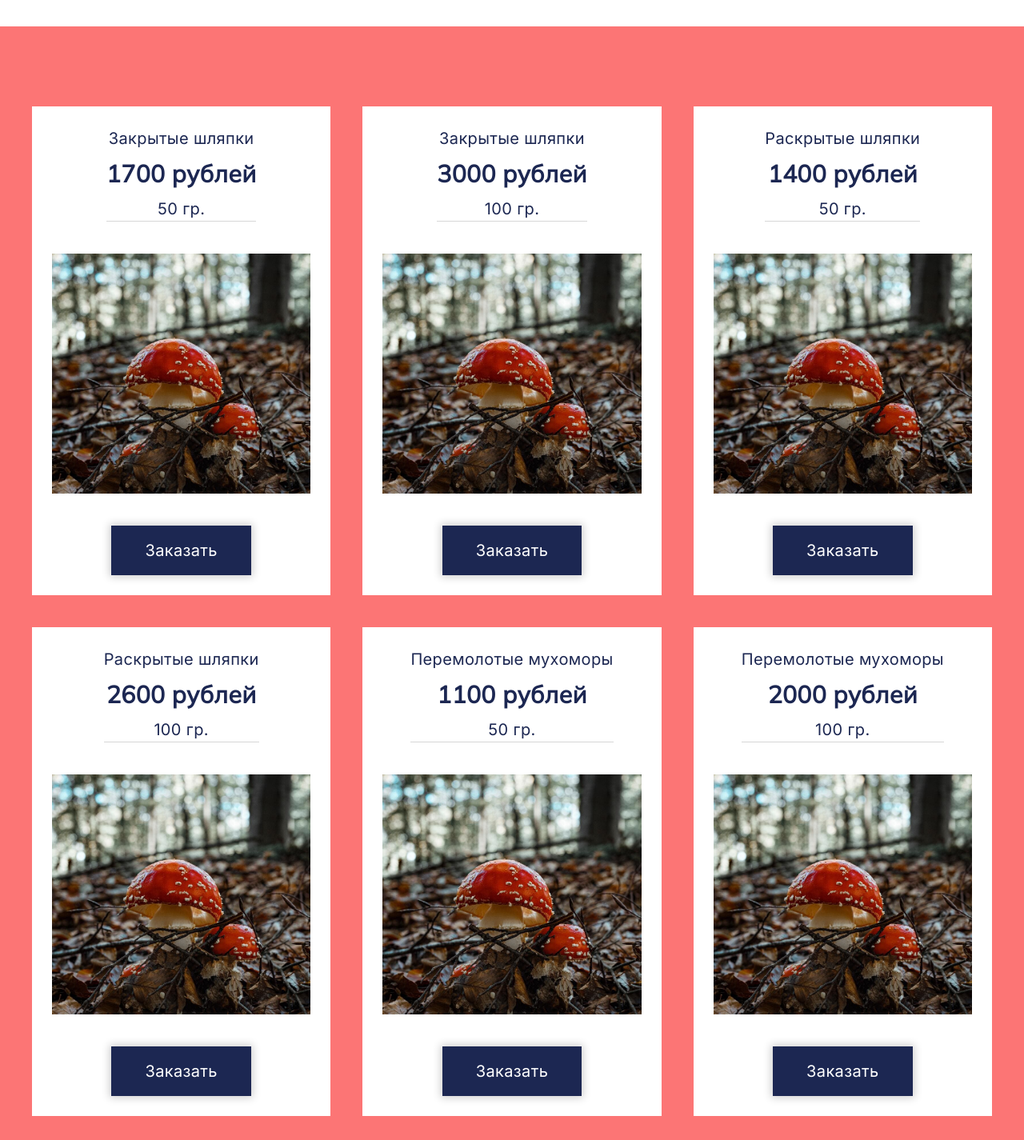
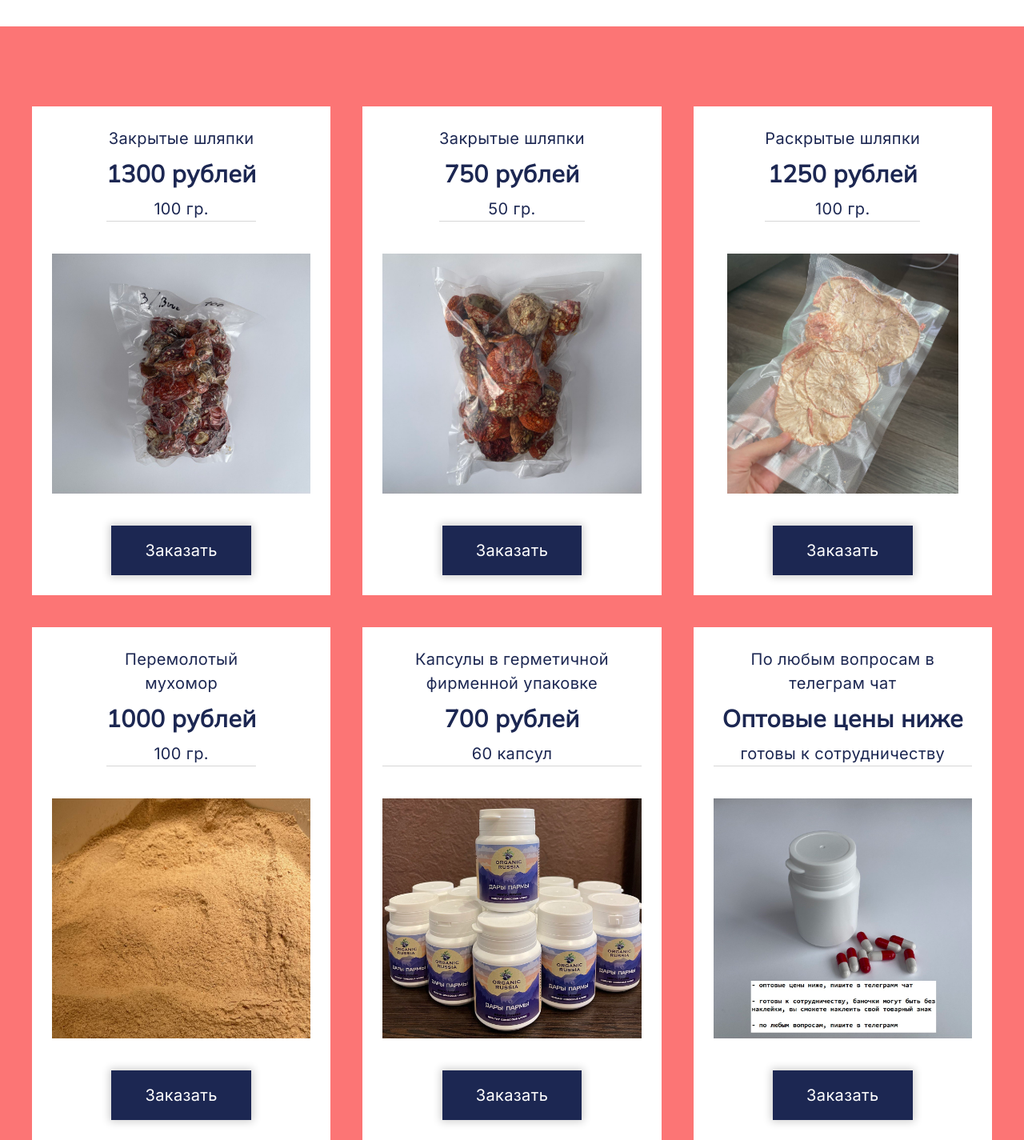
Before and after one commit to gmngit/Fly-agaric_layout, a plain HTML site: page html/price.html in a window 1280 px wide. Shown: the part 180-1605 px from the top of the page at 80% size. Drawn offline with Linux system fonts and the light colour scheme.

Commit message:
fix: change links and price page

```diff
--- a/css/price.css
+++ b/css/price.css
@@ -20,12 +20,9 @@
     display: flex;
     flex-direction: column;
     align-items: center;
+    justify-content: end;
     text-align: center;
     gap: 40px;
-}
-
-.card:hover {
-    transform: scale(1.07);
 }
 
 .card__header {
--- a/html/price.html
+++ b/html/price.html
@@ -38,79 +38,79 @@
             <div class="card">
                 <div class="card__header">
                     <span class="text text_dark">Закрытые шляпки</span>
-                    <h2 class="subtitle subtitle_dark">1700 рублей</h2>
-                    <span class="text text_dark">50 гр.</span>
+                    <h2 class="subtitle subtitle_dark">1300 рублей</h2>
+                    <span class="text text_dark">100 гр.</span>
                 </div>
                 <div class="card__image">
-                    <img src="../img/dry.jpg" alt="an image of Fly Agaric">
+                    <img src="../img/mushroom5.jpg" alt="an image of Fly Agaric">
                 </div>
                 <div class="button-link button-link_blue">
-                    <a href="https://t.me/+gm_lNoMF5twwYWQy">Заказать</a>
+                    <a href="https://t.me/muhomor1blago">Заказать</a>
                 </div>
             </div>
             <div class="card">
                 <div class="card__header">
                     <span class="text text_dark">Закрытые шляпки</span>
-                    <h2 class="subtitle subtitle_dark">3000 рублей</h2>
-                    <span class="text text_dark">100 гр.</span>
+                    <h2 class="subtitle subtitle_dark">750 рублей</h2>
+                    <span class="text text_dark">50 гр.</span>
                 </div>
                 <div class="card__image">
-                    <img src="../img/dry.jpg" alt="an image of Fly Agaric">
+                    <img src="../img/mushroom6.jpg" alt="an image of Fly Agaric">
                 </div>
                 <div class="button-link button-link_blue">
-                    <a href="https://t.me/+gm_lNoMF5twwYWQy">Заказать</a>
+                    <a href="https://t.me/muhomor1blago">Заказать</a>
                 </div>
             </div>
             <div class="card">
                 <div class="card__header">
                     <span class="text text_dark">Раскрытые шляпки</span>
-                    <h2 class="subtitle subtitle_dark">1400 рублей</h2>
-                    <span class="text text_dark">50 гр.</span>
+                    <h2 class="subtitle subtitle_dark">1250 рублей</h2>
+                    <span class="text text_dark">100 гр.</span>
                 </div>
                 <div class="card__image">
-                    <img src="../img/dry.jpg" alt="an image of Fly Agaric">
+                    <img src="../img/mushroom1.jpg" alt="an image of Fly Agaric">
                 </div>
                 <div class="button-link button-link_blue">
-                    <a href="https://t.me/+gm_lNoMF5twwYWQy">Заказать</a>
+                    <a href="https://t.me/muhomor1blago">Заказать</a>
                 </div>
             </div>
             <div class="card">
                 <div class="card__header">
-                    <span class="text text_dark">Раскрытые шляпки</span>
-                    <h2 class="subtitle subtitle_dark">2600 рублей</h2>
+                    <span class="text text_dark">Перемолотый <br> мухомор</span>
+                    <h2 class="subtitle subtitle_dark">1000 рублей</h2>
                     <span class="text text_dark">100 гр.</span>
                 </div>
                 <div class="card__image">
-                    <img src="../img/dry.jpg" alt="an image of Fly Agaric">
+                    <img src="../img/mushroom7.jpg" alt="an image of Fly Agaric">
                 </div>
                 <div class="button-link button-link_blue">
-                    <a href="https://t.me/+gm_lNoMF5twwYWQy">Заказать</a>
+                    <a href="https://t.me/muhomor1blago">Заказать</a>
                 </div>
             </div>
             <div class="card">
                 <div class="card__header">
-                    <span class="text text_dark">Перемолотые мухоморы</span>
-                    <h2 class="subtitle subtitle_dark">1100 рублей</h2>
-                    <span class="text text_dark">50 гр.</span>
+                    <span class="text text_dark">Капсулы в герметичной фирменной упаковке</span>
+                    <h2 class="subtitle subtitle_dark">700 рублей</h2>
+                    <span class="text text_dark">60 капсул</span>
                 </div>
                 <div class="card__image">
-                    <img src="../img/dry.jpg" alt="an image of Fly Agaric">
+                    <img src="../img/mushroom8.jpg" alt="an image of Fly Agaric">
                 </div>
                 <div class="button-link button-link_blue">
-                    <a href="https://t.me/+gm_lNoMF5twwYWQy">Заказать</a>
+                    <a href="https://t.me/muhomor1blago">Заказать</a>
                 </div>
             </div>
             <div class="card">
                 <div class="card__header">
-                    <span class="text text_dark">Перемолотые мухоморы</span>
-                    <h2 class="subtitle subtitle_dark">2000 рублей</h2>
-                    <span class="text text_dark">100 гр.</span>
+                    <span class="text text_dark">По любым вопросам в телеграм чат</span>
+                    <h2 class="subtitle subtitle_dark">Оптовые цены ниже</h2>
+                    <span class="text text_dark">готовы к сотрудничеству</span>
                 </div>
                 <div class="card__image">
-                    <img src="../img/dry.jpg" alt="an image of Fly Agaric">
+                    <img src="../img/mushroom4.jpg" alt="an image of Fly Agaric">
                 </div>
                 <div class="button-link button-link_blue">
-                    <a href="https://t.me/+gm_lNoMF5twwYWQy">Заказать</a>
+                    <a href="https://t.me/muhomor1blago">Заказать</a>
                 </div>
             </div>
 
@@ -124,7 +124,7 @@
                 <h1>Дары Пармы</h1>
             </div>
             <div class="contact footer__contact">
-                <a href="https://t.me/+gm_lNoMF5twwYWQy"><img src="../img/telegram.png" alt="an icon of telegram"></a>
+                <a href="https://t.me/muhomor1blago"><img src="../img/telegram.png" alt="an icon of telegram"></a>
                 <h1>Связаться с нами</h1>
             </div>
             <div class="footer__list">
--- a/js/timer.js
+++ b/js/timer.js
@@ -1,7 +1,7 @@
 // ***************************
 // * дата завершения таймера *
 // ***************************
-const endtime = 'Oct 15 2022, 17:00 GMT+0500';
+const endtime = 'May 01 2023, 00:00 GMT+0500';
 
 // приводим к стандартному виду 03:04:05, вместо 3:4:5
 function makeCorrectDate(uncorrectDate) {
--- a/style.css
+++ b/style.css
@@ -251,6 +251,12 @@ html {
 .button-link_blue {
     background-color: #1C2752;
     color: #fff;
+}
+
+.button-link_blue:hover {
+    background-color: #f38181;
+    color: #1C2752;
+    transition-duration: 0.8s;
 }
 
 .button-link a {
```
Also changed, not shown: html/delivery.html (+1 -1 lines), html/gallery.html (+7 -7 lines), index.html (+2 -2 lines), img/mushroom1.jpg (added), img/mushroom2.jpg (added), img/mushroom3.jpg (added), img/mushroom4.jpg (added), img/mushroom5.jpg (added), img/mushroom6.jpg (added), img/mushroom7.jpg (added), img/mushroom8.jpg (added).
